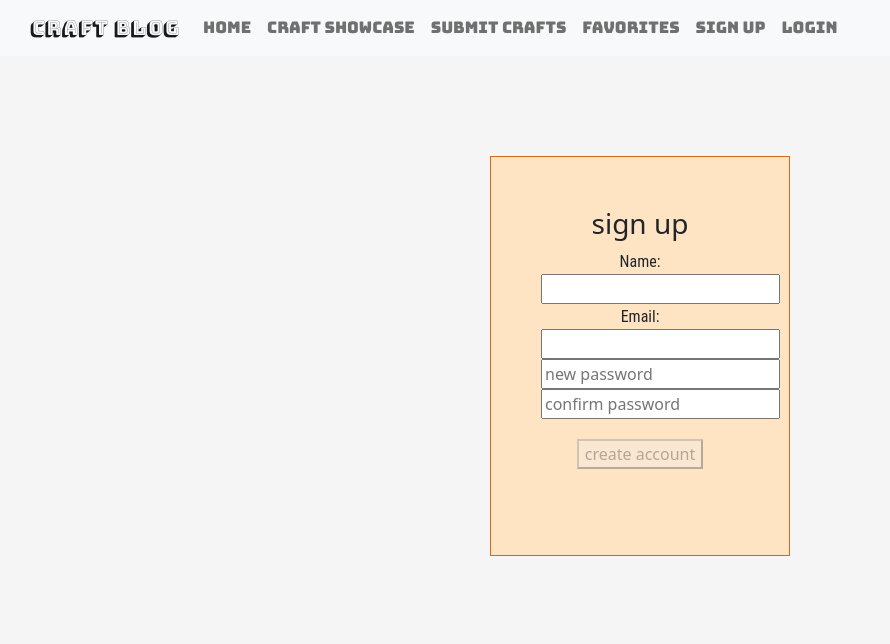
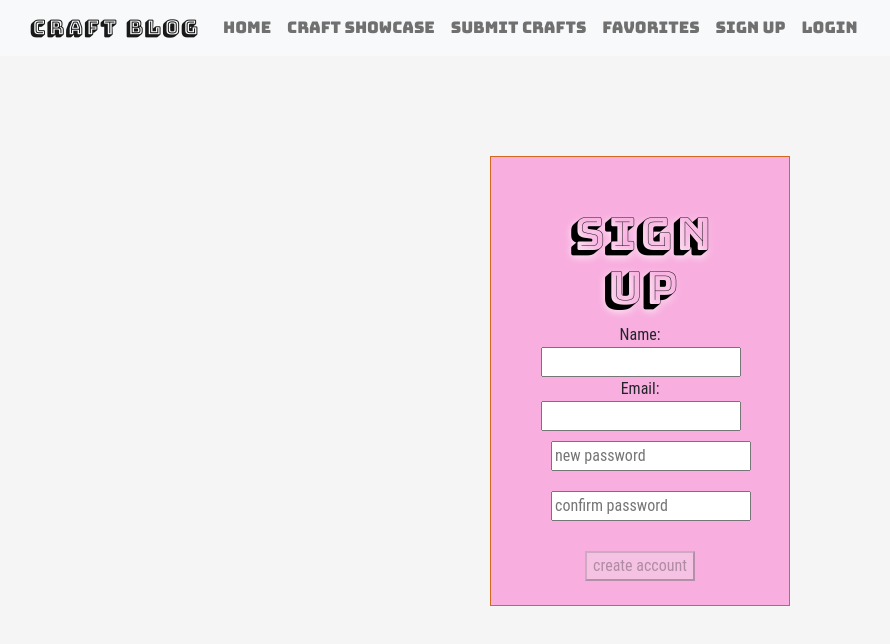
Before and after one commit to marocks31/personal-blog-frontend, a Vue app: page /signup in a window 1280 px wide. Shown: the top 644 px of the page, without its empty margins (0-890 px from the left). Built offline with nearby package versions, Linux system fonts and the light colour scheme; a web font is replaced by a local one.

Commit message:
updates to css on login/signup pages

```diff
--- a/src/App.vue
+++ b/src/App.vue
@@ -80,7 +80,10 @@ nav {
 }
 .navbar-brand {
   font-family: "Bungee Shade", cursive;
-  /* text-shadow: 2px 2px 5px blue; */
+  font-size: 20px;
+  color: black;
+  font-weight: 600;
+  letter-spacing: 2px;
 }
 /* .nav-item:hover {
   text-shadow: 5px 5px 10px blue;
--- a/src/views/CraftsIndex.vue
+++ b/src/views/CraftsIndex.vue
@@ -124,7 +124,7 @@ export default {
 
 <style>
 .card-body .btn {
-  background-color: rgb(255, 44, 185);
+  background-color: rgb(248, 174, 223);
   color: white;
 }
 .card-body .card-text .btn {
@@ -151,17 +151,17 @@ export default {
   text-shadow: 1px 1px 3px rgb(255, 44, 185);
 } */
 .card-footer .btn:hover {
-  text-shadow: 1px 1px 3px rgb(255, 44, 185);
+  /* text-shadow: 1px 1px 3px rgb(255, 44, 185); */
   background-color: white;
-  color: rgb(255, 44, 185);
+  color: rgb(248, 174, 223);
   font-family: "Roboto Condensed", sans-serif;
 }
 /* .card-footer #favorite:hover {
   text-shadow: 1px 1px 3px rgb(255, 44, 185);
 } */
 :root {
-  --popper-theme-background-color: rgb(255, 44, 185);
-  --popper-theme-background-color-hover: rgb(255, 44, 185);
+  --popper-theme-background-color: rgb(248, 174, 223);
+  --popper-theme-background-color-hover: rgb(248, 174, 223);
   --popper-theme-text-color: black;
   --popper-theme-border-width: 0px;
   --popper-theme-border-style: solid;
@@ -170,10 +170,10 @@ export default {
   --popper-theme-box-shadow: 0 6px 30px -6px rgba(0, 0, 0, 0.25);
 }
 .icon-color {
-  color: rgb(255, 44, 185);
+  color: rgb(248, 174, 223);
 }
 .icon-color:hover {
-  background-color: rgb(255, 44, 185);
+  background-color: rgb(248, 174, 223);
   color: white;
 }
 </style>
--- a/src/views/CraftsNew.vue
+++ b/src/views/CraftsNew.vue
@@ -147,6 +147,9 @@ p {
   font-family: "Roboto Condensed", sans-serif;
   text-indent: 10%;
 }
+::placeholder {
+  font-family: "Roboto Condensed", sans-serif;
+}
 /* input[type="range"] {
   accent-color: rgb(255, 44, 185);
 } */
--- a/src/views/HomeView.vue
+++ b/src/views/HomeView.vue
@@ -17,7 +17,11 @@ export default {
     <div style="height: 1000px; font-size: 24px">
       This is a crafting blog where users can sign up for an account and then post their own crafts & also
       rate/comment/favorite crafts on the ShowPage. This app uses Ruby on Rails, Vue.js, Bootstrap, the Cloudinary API,
-      HTML, and CSS.
+      HTML, and CSS. You can check out my code here:
+      <a href="https://github.com/marocks31/personal-blog-frontend">Front End</a>
+      &
+      <a href="https://github.com/marocks31/craftz">Back End</a>
+      .
     </div>
   </div>
 </template>
@@ -38,7 +42,7 @@ export default {
   background-size: cover;
 }
 .about-section {
-  background-color: white;
+  padding: 10px;
   font-family: "Roboto Condensed", sans-serif;
 }
 .about-section h1 {
--- a/src/views/LoginView.vue
+++ b/src/views/LoginView.vue
@@ -44,19 +44,34 @@ export default {
           <label>Password:</label>
           <input type="password" v-model="newSessionParams.password" />
         </div>
-        <input type="submit" value="Submit" />
+        <div class="submit-button">
+          <input type="submit" value="Submit" />
+        </div>
       </form>
     </div>
   </div>
 </template>
 <style>
 .login {
+  font-family: "Roboto Condensed", sans-serif;
   height: 300px;
   width: 300px;
-  background-color: bisque;
+  background-color: rgb(248, 174, 223);
   border: solid chocolate 1px;
   margin: 100px auto;
   padding: 50px;
   text-align: center;
 }
+.login h1 {
+  font-family: "Bungee Shade", cursive;
+  text-shadow: 1px 1px 8px white;
+  font-size: 50px;
+}
+.login label {
+  padding: 5px;
+}
+
+.submit-button {
+  padding: 10px;
+}
 </style>
--- a/src/views/SignupView.vue
+++ b/src/views/SignupView.vue
@@ -61,7 +61,7 @@ export default {
   <body>
     <form @submit.prevent="onSubmit">
       <div id="sign-up-container">
-        <h3>sign up</h3>
+        <h3>Sign Up</h3>
         <div>
           <label>Name:</label>
           <input type="text" v-model="v$.newUserParams.name.$model" />
@@ -70,7 +70,7 @@ export default {
           <label>Email:</label>
           <input name="email" type="email" v-model="v$.newUserParams.email.$model" />
         </div>
-        <div>
+        <div id="password">
           <input
             id="password-input"
             type="password"
@@ -81,7 +81,7 @@ export default {
             Password must be at least 6 characters.
           </small>
         </div>
-        <div>
+        <div id="password-confirmation">
           <input
             id="confirm-input"
             type="password"
@@ -109,14 +109,24 @@ body {
   margin: 0;
   background-color: whitesmoke;
 }
+#sign-up-container h3 {
+  font-family: "Bungee Shade", cursive;
+  color: black;
+  font-size: 45px;
+  text-shadow: 1px 1px 8px white;
+}
 #sign-up-container {
-  height: 400px;
+  font-family: "Roboto Condensed", sans-serif;
+  height: 450px;
   width: 300px;
-  background-color: bisque;
+  background-color: rgb(248, 174, 223);
   border: solid chocolate 1px;
   margin: 100px auto;
   padding: 50px;
   text-align: center;
+}
+::placeholder {
+  font-family: "Roboto Condensed", sans-serif;
 }
 
 button {
@@ -131,4 +141,10 @@ button {
 .password-req.not-met {
   color: black;
 }
+#password-confirmation {
+  padding: 10px;
+}
+#password {
+  padding: 10px;
+}
 </style>
```
